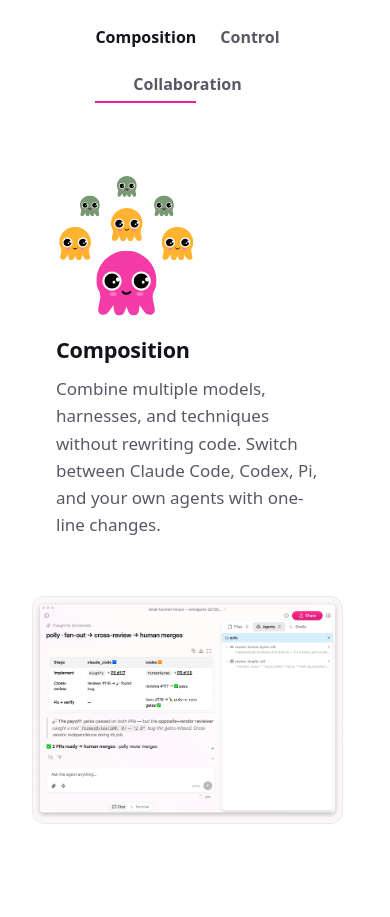
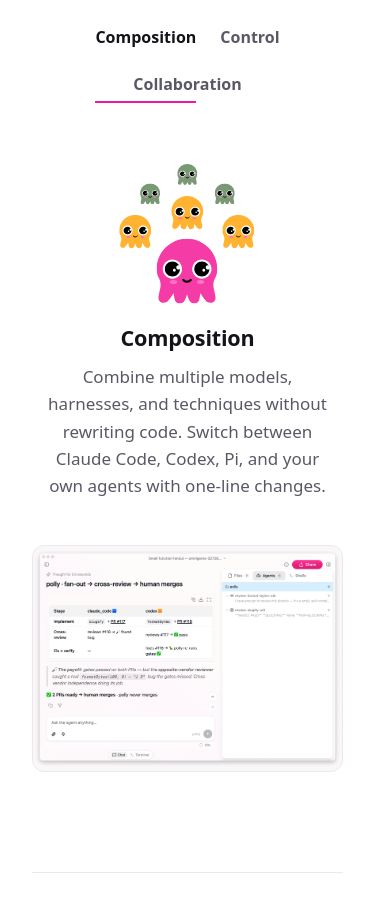
Before and after one commit to omnigent-ai/omnigent-site, a Next.js app: page / in a window 390 px wide. Shown: the part 1760-2677 px from the top of the page. Built offline with nearby package versions, Linux system fonts and the light colour scheme.

Commit message:
Adjust mobile view

```diff
--- a/app/globals.css
+++ b/app/globals.css
@@ -986,6 +986,18 @@ figcaption {
   .hero .lede { max-width: 100%; }
   .arch-parts { grid-template-columns: 1fr; }
   .pillar-panel { grid-template-columns: 1fr; gap: 1.25rem; }
+  .pillar-copy {
+    align-items: center;
+    text-align: center;
+    padding: 1.5rem 1rem;
+  }
+  .pillar-copy .pillar-icon {
+    text-align: center;
+  }
+  .pillar-copy .pillar-icon img {
+    margin: 0 auto;
+    object-position: center center;
+  }
   .pillar-tablist { gap: 0.25rem 1.5rem; }
   .docs { grid-template-columns: 1fr; gap: 1.5rem; }
   .docs-side { position: static; }
```
